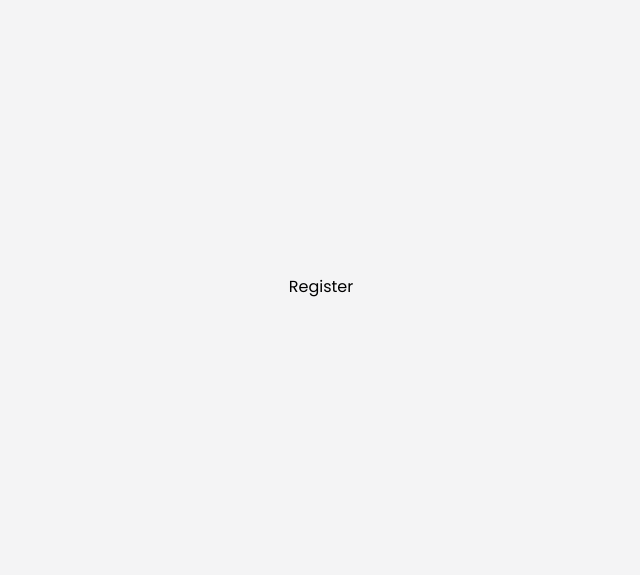
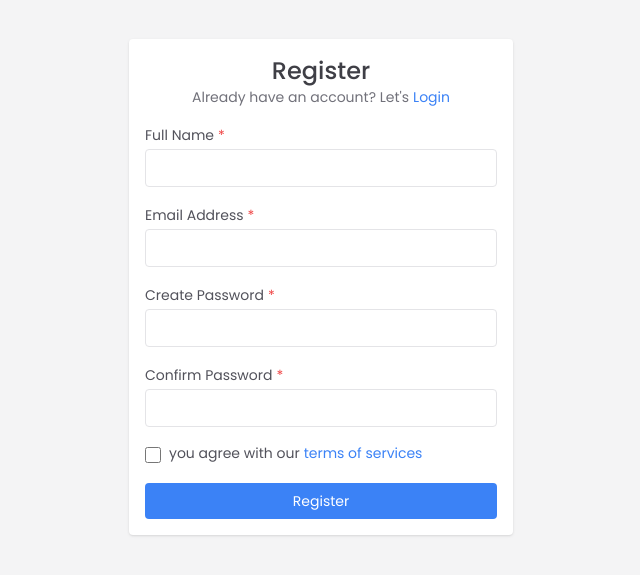
Before and after one commit to afradbhuiyan/simple-form-with-react, a React (Vite) app: page /register in a window 1280 px wide. Shown: the part 113-688 px from the top of the page, without its empty margins (319-959 px from the left). Built offline with nearby package versions, Linux system fonts and the light colour scheme.

Commit message:
feat: add register page

```diff
--- a/src/pages/Login.jsx
+++ b/src/pages/Login.jsx
@@ -12,7 +12,7 @@ export default function Login() {
 
   const handleSubmit = (e) => {
     e.preventDefault();
-    console.log(email, password, remember);
+    console.log({ email, password, remember });
   };
 
   return (
@@ -26,7 +26,7 @@ export default function Login() {
         <p className="text-sm text-center text-gray-500 flex justify-center items-center gap-x-1">
           <span>Don't have an account?</span>
           <Link
-            to="register"
+            to="/register"
             className="text-primary-500 hover:text-primary-700 hover:underline">
             Register
           </Link>
@@ -38,7 +38,7 @@ export default function Login() {
         <div>
           <Label htmlFor="email" text="Email Address" required />
           <Input
-            name="email"
+            id="email"
             autoComplete="off"
             value={email}
             onChange={(e) => setEmail(e.target.value)}
@@ -48,8 +48,8 @@ export default function Login() {
         <div>
           <Label htmlFor="password" text="Password" required />
           <Input
+            id="password"
             type="password"
-            name="password"
             autoComplete="off"
             value={password}
             onChange={(e) => setPassword(e.target.value)}
@@ -60,7 +60,6 @@ export default function Login() {
           <div className="flex items-center gap-x-2">
             <Checkbox
               id="remember"
-              name="remember"
               checked={remember}
               onChange={(e) => setRemember(e.target.checked)}
             />
--- a/src/pages/Register.jsx
+++ b/src/pages/Register.jsx
@@ -1,3 +1,108 @@
+import { Link } from 'react-router-dom';
+import Input from '../@core/components/Input';
+import Label from '../@core/components/Label';
+import Checkbox from '../@core/components/Checkbox';
+import Button from '../@core/components/Button';
+import { useState } from 'react';
+
 export default function Register() {
-  return <div>Register</div>;
+  const [fullName, setFullName] = useState('');
+  const [email, setEmail] = useState('');
+  const [password, setPassword] = useState('');
+  const [remember, setRemember] = useState(false);
+
+  const handleSubmit = (e) => {
+    e.preventDefault();
+    console.log({ fullName, email, password, remember });
+  };
+
+  return (
+    <form className="w-96 p-4 rounded bg-white shadow" onSubmit={handleSubmit}>
+      {/* Form Header */}
+      <div>
+        <h4 className="text-2xl text-center capitalize font-medium text-gray-700">
+          Register
+        </h4>
+
+        <p className="text-sm text-center text-gray-500 flex justify-center items-center gap-x-1">
+          <span>Already have an account? Let's</span>
+          <Link
+            to="/login"
+            className="text-primary-500 hover:text-primary-700 hover:underline">
+            Login
+          </Link>
+        </p>
+      </div>
+
+      {/* Form Body */}
+      <div className="space-y-4 my-4">
+        <div>
+          <Label htmlFor="fullName" text="Full Name" required />
+          <Input
+            id="fullName"
+            autoComplete="off"
+            value={fullName}
+            onChange={(e) => setFullName(e.target.value)}
+          />
+        </div>
+        <div>
+          <Label htmlFor="email" text="Email Address" required />
+          <Input
+            id="email"
+            autoComplete="off"
+            value={email}
+            onChange={(e) => setEmail(e.target.value)}
+          />
+        </div>
+
+        <div>
+          <Label htmlFor="create-password" text="Create Password" required />
+          <Input
+            id="create-password"
+            type="password"
+            autoComplete="off"
+            value={password}
+            onChange={(e) => setPassword(e.target.value)}
+          />
+        </div>
+
+        <div>
+          <Label htmlFor="confirm-password" text="Confirm Password" required />
+          <Input
+            id="confirm-password"
+            type="password"
+            autoComplete="off"
+            value={password}
+            onChange={(e) => setPassword(e.target.value)}
+          />
+        </div>
+
+        <div className="flex items-center justify-between">
+          <div className="flex items-center gap-x-2">
+            <Checkbox
+              id="remember"
+              name="remember"
+              checked={remember}
+              onChange={(e) => setRemember(e.target.checked)}
+            />
+            <Label htmlFor="remember">
+              you agree with our{' '}
+              <Link
+                to="/register"
+                className="ml-1 text-primary-500 hover:text-primary-700 hover:underline">
+                terms of services
+              </Link>
+            </Label>
+          </div>
+        </div>
+      </div>
+
+      {/* Form Footer */}
+      <div>
+        <Button type="submit" className="w-full">
+          Register
+        </Button>
+      </div>
+    </form>
+  );
 }
```
